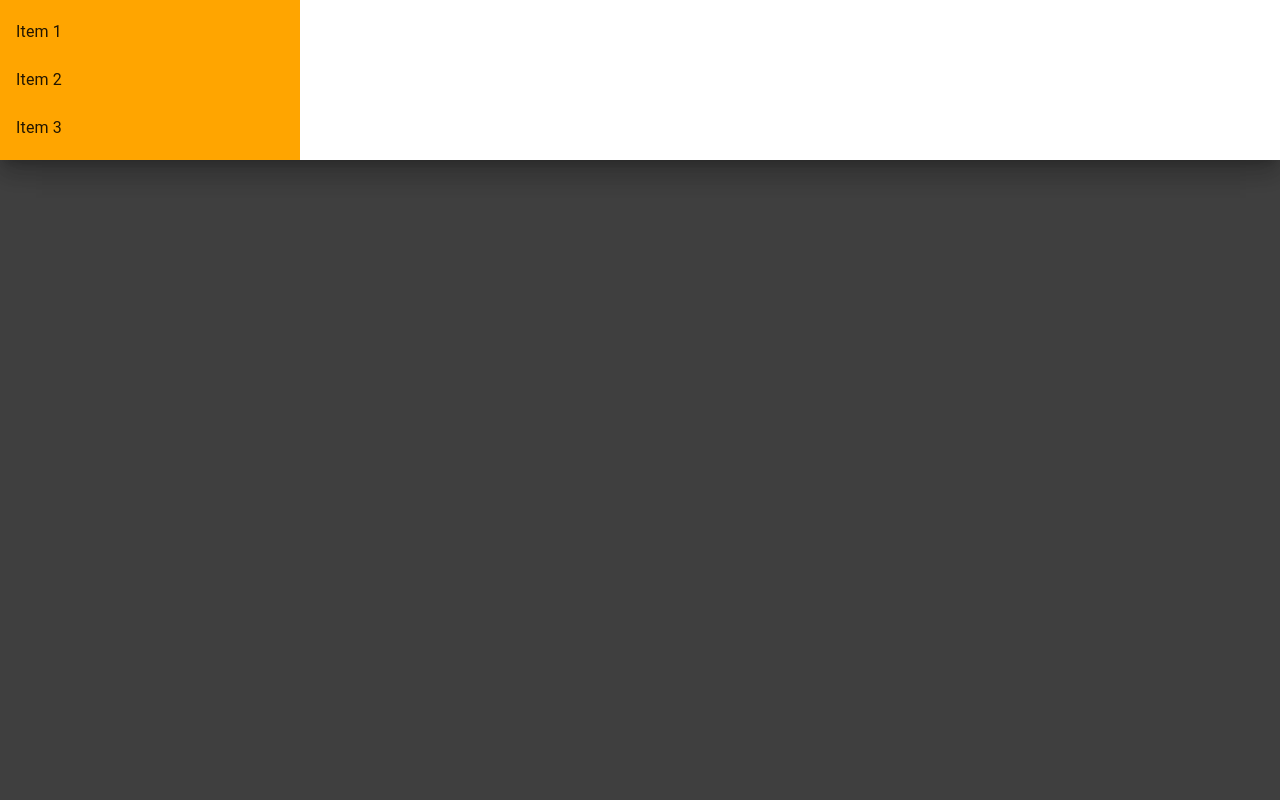
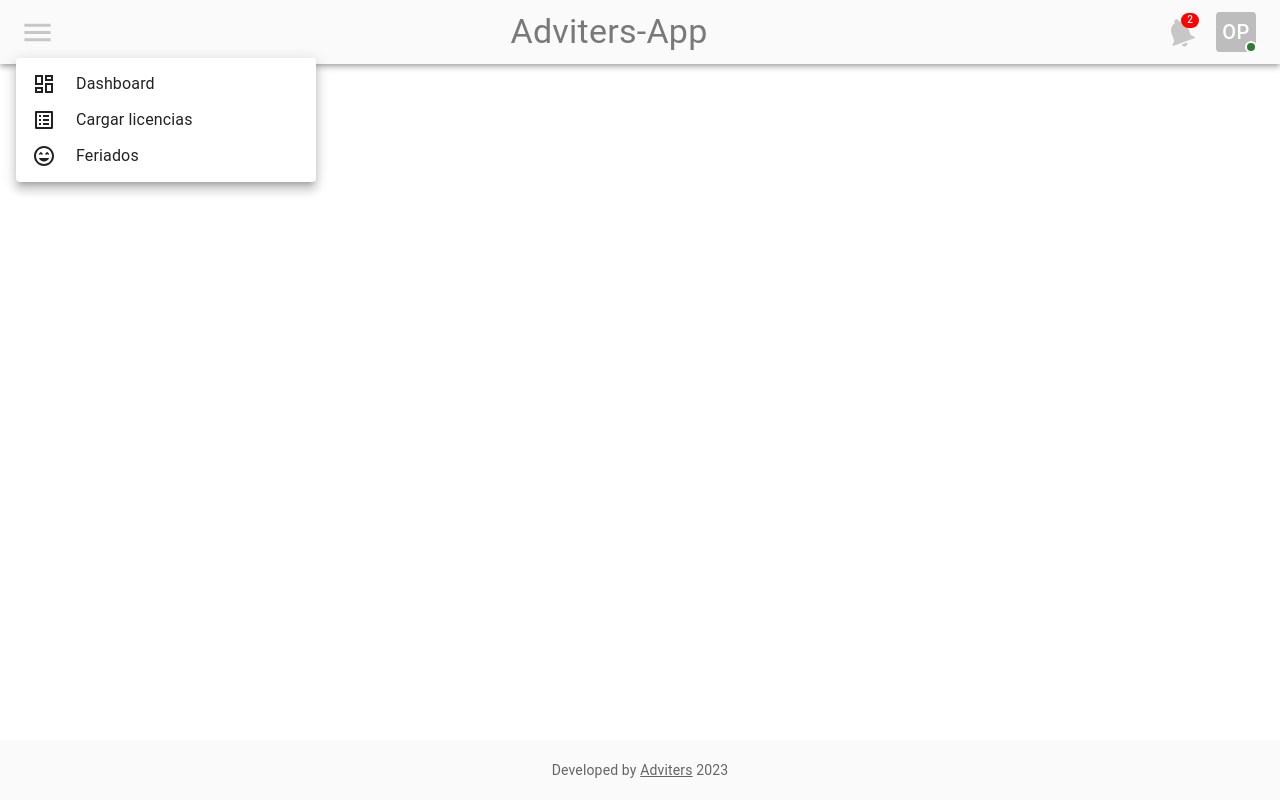
Before and after one commit to Capacitaciones3/proyecto-final, a React (Create React App) app: page / in a window 1280 px wide. Both pictures are taken after a click on the button "menu". Built offline with nearby package versions, Linux system fonts and the light colour scheme.

Commit message:
Contenido de Menu de acciones, de notificaciones y de configuracion

```diff
--- a/src/components/Layout/Header/Header.css
+++ /dev/null
@@ -1,4 +0,0 @@
-.sandwich {
-    background-color: orange;
-    width: 300px;
-}
--- a/src/components/Layout/Header/Header.jsx
+++ b/src/components/Layout/Header/Header.jsx
@@ -1,5 +1,4 @@
-import React, { useState } from 'react';
-
+import React,  { useState } from 'react';
 import AppBar from '@mui/material/AppBar';
 import Toolbar from '@mui/material/Toolbar';
 import Typography from '@mui/material/Typography';
@@ -8,24 +7,24 @@ import MenuIcon from '@mui/icons-material/Menu';
 import NotificationsIcon from '@mui/icons-material/Notifications';
 import Avatar from '@mui/material/Avatar';
 import Button from '@mui/material/Button';
-import Badge, { BadgeProps } from '@mui/material/Badge';
-import Drawer from '@mui/material/Drawer';
-import List from '@mui/material/List';
-import ListItem from '@mui/material/ListItem';
-import ListItemText from '@mui/material/ListItemText';
-import Backdrop from '@mui/material/Backdrop';
-
+import Badge from '@mui/material/Badge';
 import Stack from '@mui/material/Stack';
 import { styled } from '@mui/material/styles';
-
-import './Header.css';
+import Menu from '@mui/material/Menu';
+import MenuItem from '@mui/material/MenuItem';
+import DashboardOutlinedIcon from '@mui/icons-material/DashboardOutlined';
+import ListAltOutlinedIcon from '@mui/icons-material/ListAltOutlined';
+import SentimentVerySatisfiedOutlinedIcon from '@mui/icons-material/SentimentVerySatisfiedOutlined';
+import DraftsOutlinedIcon from '@mui/icons-material/DraftsOutlined';
+import EmailOutlinedIcon from '@mui/icons-material/EmailOutlined';
+import SupervisorAccountOutlinedIcon from '@mui/icons-material/SupervisorAccountOutlined';
+import EditCalendarOutlinedIcon from '@mui/icons-material/EditCalendarOutlined';
 
 const StyledBadgeAvatar = styled(Badge)(({ theme }) => ({
   '& .MuiBadge-badge': {
-    backgroundColor: '#44b700',
-    color: '#44b700',
+    backgroundColor: '#2E7D32',
     boxShadow: `0 0 0 2px ${theme.palette.background.paper}`,
-    transform: 'translateX(-3px)'
+    transform: 'translate(6px, 5px)'
   }
 }));
 
@@ -35,36 +34,72 @@ const StyledBadgeNotifications = styled(Badge)(({ theme }) => ({
     top: 13,
     transform: 'translate(-2px, -15px)',
     fontSize: '10px',
-    with: '5px',
-    height: '16px'
+    minWidth: '12px',
+    height: '15px',
+    backgroundColor: '#FF0000'
   },
 }));
 
 const Header = () => {
 
-  const [open, setOpen] = useState(false);
+  const [actionsMenu, setActionsMenu] = useState({
+    anchorElement: null,
+    open: false
+  });
+  const [notificationsMenu, setNotificationsMenu] = useState({
+    anchorElement: null,
+    open: false
+  });
+  const [settingsMenu, setSettingsMenu] = useState({
+    anchorElement: null,
+    open: false
+  });
 
-  const handleOpen = () => {
-    setOpen(true);
+  const [admin, setAdmin] = useState(false)
+
+  const openMenu = (event, setState) => {
+    setState({
+      anchorElement: event.currentTarget,
+      open: true
+    });
   };
 
-  const handleClose = () => {
-    setOpen(false);
+  const closeMenu = (setState) => {
+    setState({
+      anchorElement: null,
+      open: false
+    });
   };
 
     return (
       <div style={{ display: 'flex' }}>
         <AppBar position='static' sx={{ backgroundColor: '#fafafa' }}>
           <Toolbar>
-            <IconButton edge='start' color='#C8C7C7' aria-label="menu" onClick={handleOpen}>
-              <MenuIcon fontSize='large' />
+            <IconButton edge='start' aria-label="menu" onClick={(ev) => openMenu(ev, setActionsMenu)}>
+              <MenuIcon fontSize='large' sx={{
+                color: '#C8C7C7',
+                '&:hover': {
+                  color: '#797979'
+                }
+              }} />
             </IconButton>
-            <Typography variant="h4" align='center' style={{ flexGrow: 1, color: '#797979' }}>
+            <Typography variant="h4" align='center' component="h1" style={{ flexGrow: 1, color: '#797979' }}>
               Adviters-App
             </Typography>
-            <IconButton color="#C8C7C7" aria-label="notifications">
+            <IconButton aria-label="notifications" sx={{
+                '&:hover svg': {
+                  fill: '#797979'
+                }
+              }}
+              onClick={(ev) => openMenu(ev, setNotificationsMenu)}
+            >
               <StyledBadgeNotifications badgeContent={2} color='error'>
-                <NotificationsIcon sx={{ transform: 'rotate(-25deg)' }} fontSize='large'/>
+                <NotificationsIcon sx={{
+                  transform: 'rotate(-20deg)',
+                  color: '#C8C7C7'
+                  }}
+                  fontSize='large'
+                />
               </StyledBadgeNotifications>
             </IconButton>
             <Stack direction="row" spacing={2}>
@@ -73,8 +108,20 @@ const Header = () => {
                 anchorOrigin={{ vertical: 'bottom', horizontal: 'right' }}
                 variant="dot"
               >
-                <Button color='inherit'>
-                  <Avatar variant="rounded">
+                <Button color='inherit' size='small' style={{
+                  width: '40px',
+                  height: '40px',
+                  minWidth: '40px',
+                  marginLeft: '10px'
+                  }}
+                  onClick={(ev) => openMenu(ev, setSettingsMenu)}
+                >
+                  <Avatar variant="rounded" sx={{
+                    '&:hover': {
+                        backgroundColor: '#797979'
+                      }
+                    }}
+                  >
                     OP
                   </Avatar>
                 </Button>
@@ -82,26 +129,109 @@ const Header = () => {
             </Stack>
           </Toolbar>
         </AppBar>
-        <Drawer
-          style={{ height: '500px', zIndex: '99' }}
-          variant="temporary"
-          anchor="top"
-          open={open}
-          onClose={handleClose}
+
+        <Menu
+          anchorEl={actionsMenu.anchorElement}
+          open={actionsMenu.open}
+          onClose={() => closeMenu(setActionsMenu)}
+          MenuListProps={{
+            'aria-labelledby': 'basic-button',
+          }}
         >
-          <List className='sandwich'>
-            <ListItem button>
-              <ListItemText primary="Item 1" />
-            </ListItem>
-            <ListItem button>
-              <ListItemText primary="Item 2" />
-            </ListItem>
-            <ListItem button>
-              <ListItemText primary="Item 3" />
-            </ListItem>
-          </List>
-        </Drawer>
-        {open && <Backdrop style={{ zIndex: '98', color: '#fff' }} open={open} onClick={handleClose} />}
+          <MenuItem onClick={() => closeMenu(setActionsMenu)} sx={{
+            width: '300px'
+          }}>
+            <DashboardOutlinedIcon />
+            <Typography sx={{ ml: '20px' }}>Dashboard</Typography>
+          </MenuItem>
+          <MenuItem onClick={() => closeMenu(setActionsMenu)}>
+            <ListAltOutlinedIcon />
+            <Typography sx={{ ml: '20px' }}>Cargar licencias</Typography>
+          </MenuItem>
+
+          {admin &&
+          <>
+            <MenuItem onClick={() => closeMenu(setActionsMenu)}>
+              <SupervisorAccountOutlinedIcon />
+              <Typography sx={{ ml: '20px' }}>Administrar usuarios</Typography>
+            </MenuItem>
+            <MenuItem onClick={() => closeMenu(setActionsMenu)}>
+              <EditCalendarOutlinedIcon />
+              <Typography sx={{ ml: '20px' }}>Mantenimiento de calendario</Typography>
+            </MenuItem>
+          </>}
+
+          {!admin &&
+            <MenuItem onClick={() => closeMenu(setActionsMenu)}>
+              <SentimentVerySatisfiedOutlinedIcon />
+              <Typography sx={{ ml: '20px' }}>Feriados</Typography>
+            </MenuItem>
+          }
+
+        </Menu>
+
+        <Menu
+          anchorEl={notificationsMenu.anchorElement}
+          open={notificationsMenu.open}
+          onClose={() => closeMenu(setNotificationsMenu)}
+          MenuListProps={{
+            'aria-labelledby': 'basic-button',
+          }}
+        >
+
+          {!admin ?
+          <>
+            <MenuItem onClick={() => closeMenu(setNotificationsMenu)} sx={{
+              width: '300px',
+              backgroundColor: '#1976D214'
+            }}>
+              <EmailOutlinedIcon />
+              <Typography sx={{ ml: '20px' }}>Tu solicitud ha sido aprobada</Typography>
+            </MenuItem>
+            <MenuItem onClick={() => closeMenu(setNotificationsMenu)}>
+              <DraftsOutlinedIcon />
+              <Typography sx={{ ml: '20px' }}>Tu solicitud ha sido aprobada</Typography>
+            </MenuItem>
+            <MenuItem onClick={() => closeMenu(setNotificationsMenu)}>
+              <DraftsOutlinedIcon />
+              <Typography sx={{ ml: '20px' }}>Nuevo feriado</Typography>
+            </MenuItem>
+          </>
+          :
+          <>
+            <MenuItem onClick={() => closeMenu(setNotificationsMenu)} sx={{
+              width: '300px',
+              backgroundColor: '#1976D214'
+            }}>
+              <EmailOutlinedIcon />
+              <Typography sx={{ ml: '20px' }}>Nueva aprobación pendiente</Typography>
+            </MenuItem>
+            <MenuItem onClick={() => closeMenu(setNotificationsMenu)}>
+              <DraftsOutlinedIcon />
+              <Typography sx={{ ml: '20px' }}>Nuevo feriado agregado</Typography>
+            </MenuItem>
+          </>
+          }
+        </Menu>
+
+        <Menu
+          anchorEl={settingsMenu.anchorElement}
+          open={settingsMenu.open}
+          onClose={() => closeMenu(setSettingsMenu)}
+          MenuListProps={{
+            'aria-labelledby': 'basic-button',
+          }}
+        >
+          <MenuItem onClick={() => closeMenu(setSettingsMenu)} sx={{
+            width: '300px'
+          }}>
+            <Typography>Mi perfil</Typography>
+          </MenuItem>
+          <MenuItem onClick={() => closeMenu(setSettingsMenu)}>
+            <Typography>Cerrar sesión</Typography>
+          </MenuItem>
+        </Menu>
+
       </div>
     );
 }
--- a/src/components/Layout/Layout.jsx
+++ b/src/components/Layout/Layout.jsx
@@ -1,16 +1,19 @@
 import Header from './Header/Header';
 import Footer from './Footer/Footer';
 import { Outlet } from 'react-router-dom';
+import { Stack } from '@mui/material';
 
 const Layout = () => {
     return (
-        <>
+        <Stack direction="column" sx={{
+            minHeight: '100vh'
+        }}>
             <Header />
-            <main>
+            <main style={{flex: 1}}>
                 <Outlet />
             </main>
             <Footer />
-        </>
+        </Stack>
     );
 }
 
```
